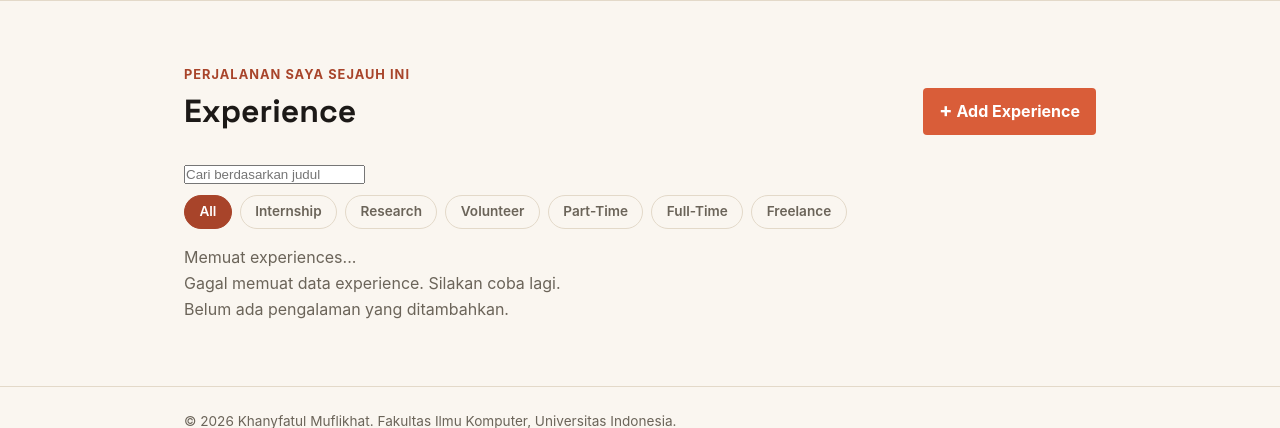
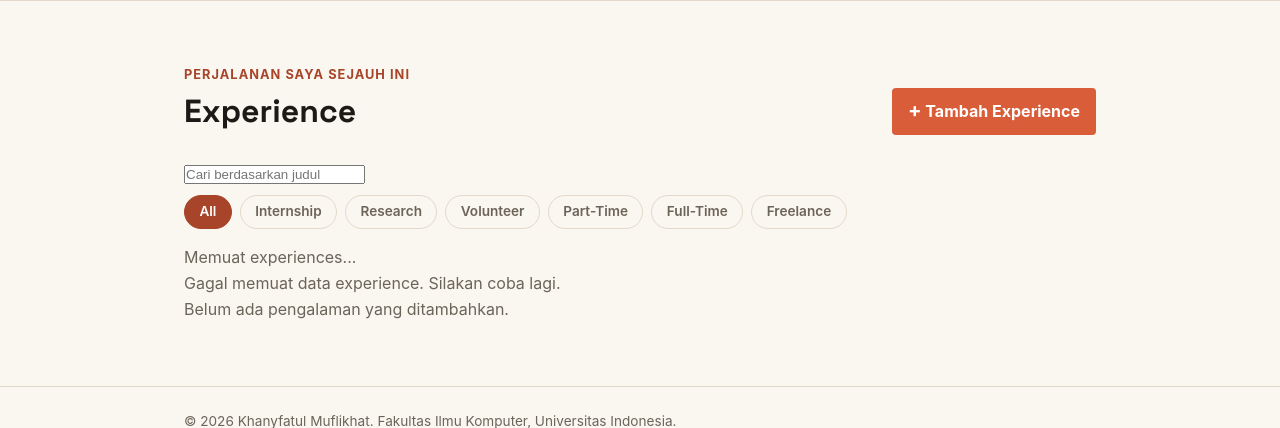
Before and after one commit to KhanyfatulMuflikhat/myportofolio, a Django app: page /experience/ in a window 1280 px wide. Shown: the part 74-502 px from the top of the page. Run offline with Django 5.2, Linux system fonts and the light colour scheme; the visitor is signed in with stand-in values (Sample User, id 1); data that the repository does not hold is empty.

Commit message:
feat(templates): replace add page link with popover trigger button

```diff
--- a/templates/achievement.html
+++ b/templates/achievement.html
@@ -8,10 +8,10 @@
                 <div class="project-header">
                     <h1>Achievements</h1>
                     {% if user.is_superuser %}
-                        <a href="{% url 'main:create_achievement' %}" class="button project-add-button">
+                        <button type="button" class="button project-add-button" popovertarget="add-achievement-modal">
                             <span aria-hidden="true">+</span>
-                            Add Achievement
-                        </a>
+                            Tambah Achievement
+                        </button>
                     {% endif %}
                 </div>
 
--- a/templates/experience.html
+++ b/templates/experience.html
@@ -8,10 +8,10 @@
                 <div class="project-header">
                     <h1>Experience</h1>
                     {% if user.is_superuser %}
-                        <a href="{% url 'main:create_experience' %}" class="button project-add-button">
+                        <button type="button" class="button project-add-button" popovertarget="add-experience-modal">
                             <span aria-hidden="true">+</span>
-                            Add Experience
-                        </a>
+                            Tambah Experience
+                        </button>
                     {% endif %}
                 </div>
 
```
